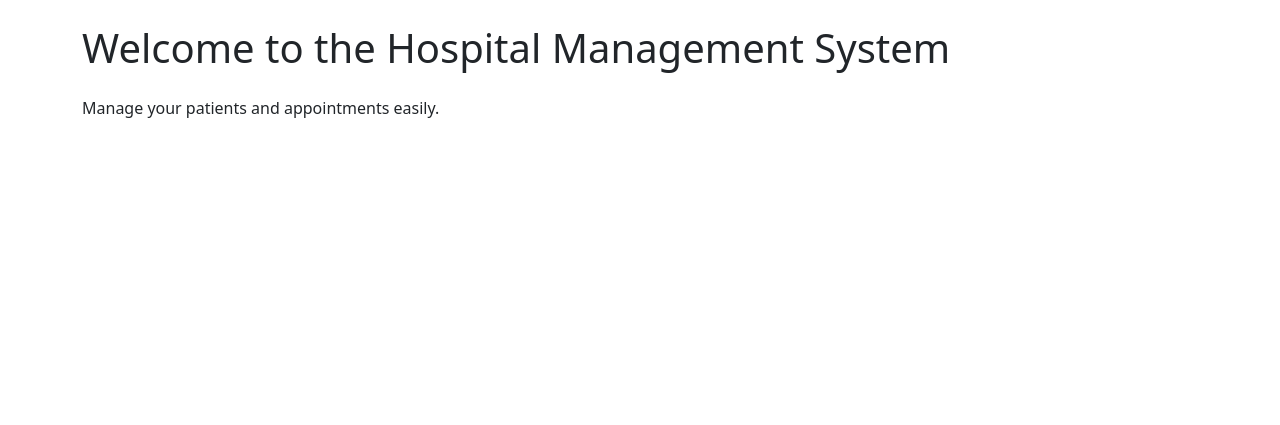
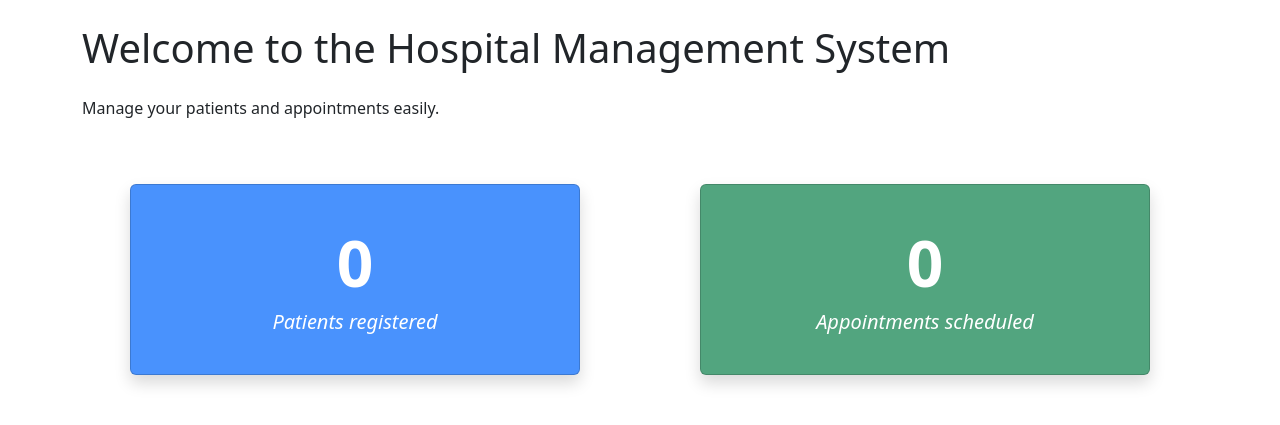
Before and after one commit to Aturinda-D/django-hospital-mgt-sys, a Django app: page / in a window 1280 px wide. Shown: the part 56-481 px from the top of the page. Run offline with Django 5.2, Linux system fonts and the light colour scheme; data that the repository does not hold is empty.

Commit message:
Feat: Home page dashboard

```diff
--- a/hospital/templates/home.html
+++ b/hospital/templates/home.html
@@ -7,4 +7,22 @@
 {% block content %}
     <h1 class="mb-4">Welcome to the Hospital Management System</h1>
     <p>Manage your patients and appointments easily.</p>
+    <div class="row">
+        <div class="col-md-6">
+          <div class="card text-white bg-primary bg-opacity-75 py-4 m-5 text-center shadow">
+            <div class="card-body">
+              <h2 class="card-title display-3 fw-bold">{{ patient_count }}</h2>
+              <h5 class="card-text fst-italic">Patients registered</h5>
+            </div>
+          </div>
+        </div>
+        <div class="col-md-6">
+          <div class="card text-white bg-success bg-opacity-75 py-4 m-5 text-center shadow">
+            <div class="card-body">
+              <h2 class="card-title display-3 fw-bold">{{ appointment_count }}</h2>
+              <h5 class="card-text fst-italic">Appointments scheduled</h5>
+            </div>
+          </div>
+        </div>
+    </div>
 {% endblock %}
--- a/hospital/views.py
+++ b/hospital/views.py
@@ -8,7 +8,9 @@ from .models import Patient, Appointment
 
 # ----- HOME ----- #.
 def home(request):
-    return render(request, 'home.html')
+    patient_count = Patient.objects.count()
+    appointment_count = Appointment.objects.count()
+    return render(request, 'home.html', {'patient_count': patient_count, 'appointment_count': appointment_count})
 
 
 # ----- LOGIN ----- #
```
